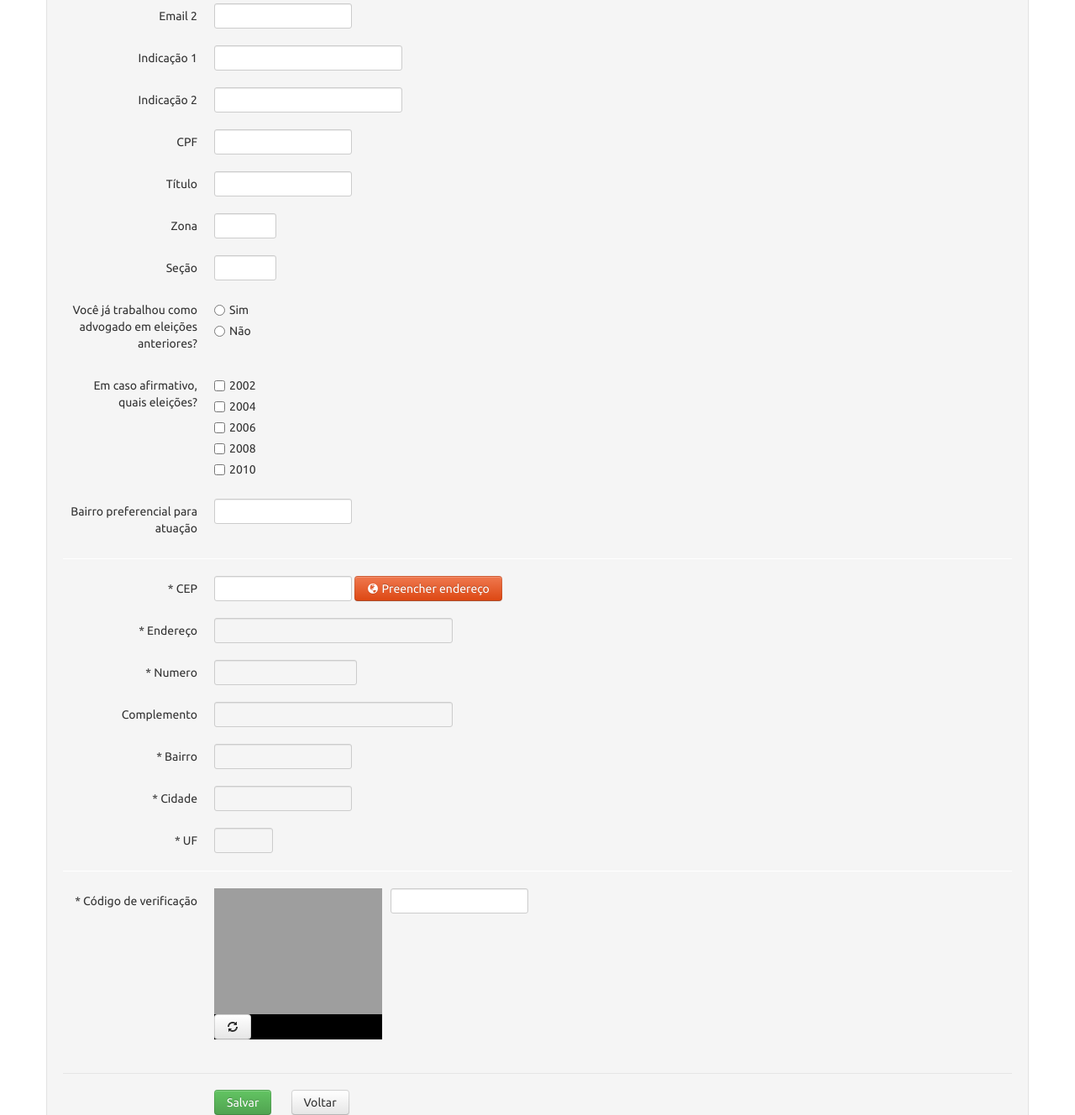
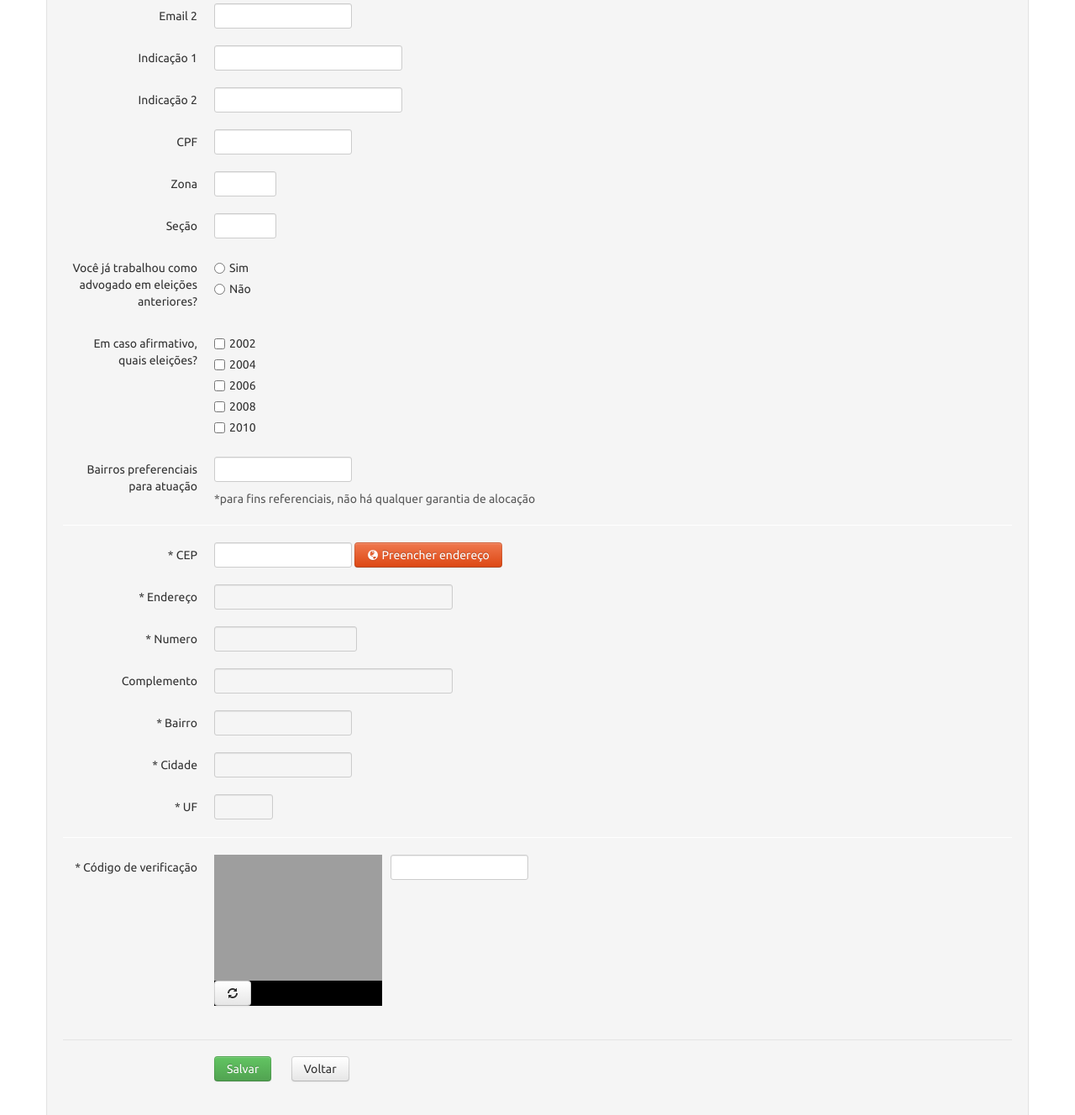
Before and after one commit to googlecode-mirror/dia-d-elect2012, a PHP site: page /cadastro-advogado.php in a window 1280 px wide. Shown: the part 492-1820 px from the top of the page at 84% size. Run offline with PHP 8.4, Linux system fonts and the light colour scheme; data that the repository does not hold is empty; grey boxes are pictures that could not be loaded.

Commit message:
retirada de título e inclusão de mensagem de bairros preferenciais

```diff
--- a/elect2012/cadastro-advogado.php
+++ b/elect2012/cadastro-advogado.php
@@ -86,13 +86,13 @@
 									<div class="controls">
 										<input type="text"  class="input-medium required mask-cpf required" name="cpf" value="<?php print $cpf; ?>">
 									</div>
-								</div>
+								</div><!--
 								<div class="control-group">
 									<label class="control-label" >Título</label>
 									<div class="controls">
 										<input type="text"  class="input-medium required" name="titulo" value="<?php print $titulo; ?>">
 									</div>
-								</div>
+								</div>-->
 								<div class="control-group">
 									<label class="control-label" >Zona</label>
 									<div class="controls">
@@ -137,9 +137,9 @@
 									</div>
 								</div>
 								<div class="control-group">
-									<label class="control-label" >Bairro preferencial para atuação</label>
+									<label class="control-label" >Bairros preferenciais para atuação</label>
 									<div class="controls">
-										<input type="text"  class="input-medium required" name="bairroPreferido1" value="<?php print $bairroPreferido1; ?>">
+										<input type="text"  class="input-medium required" name="bairroPreferido1" value="<?php print $bairroPreferido1; ?>"><span class="help-block">*para fins referenciais, não há qualquer garantia de alocação</span>
 									</div>
 								</div>
 
```
